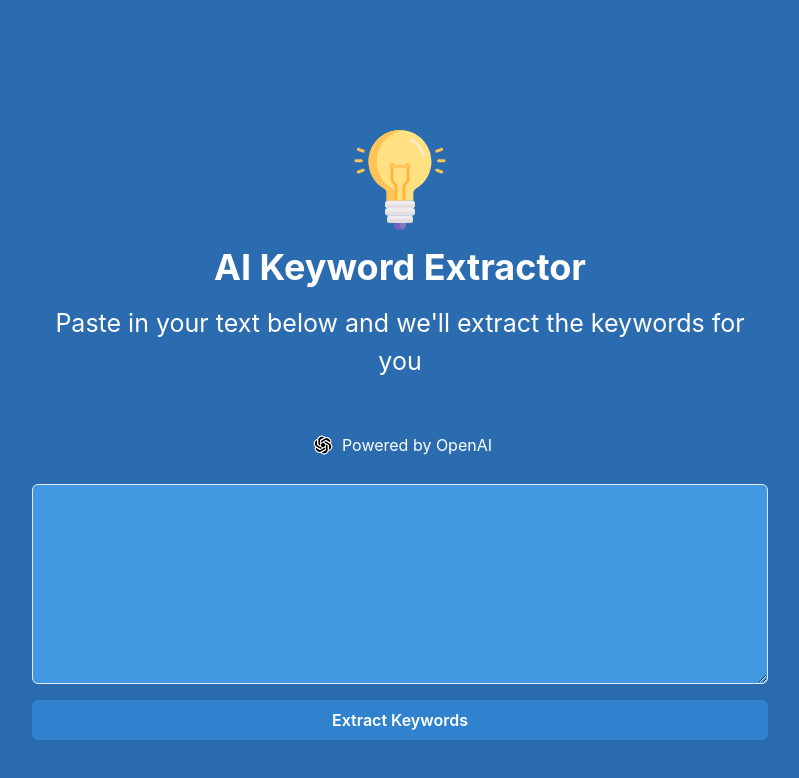
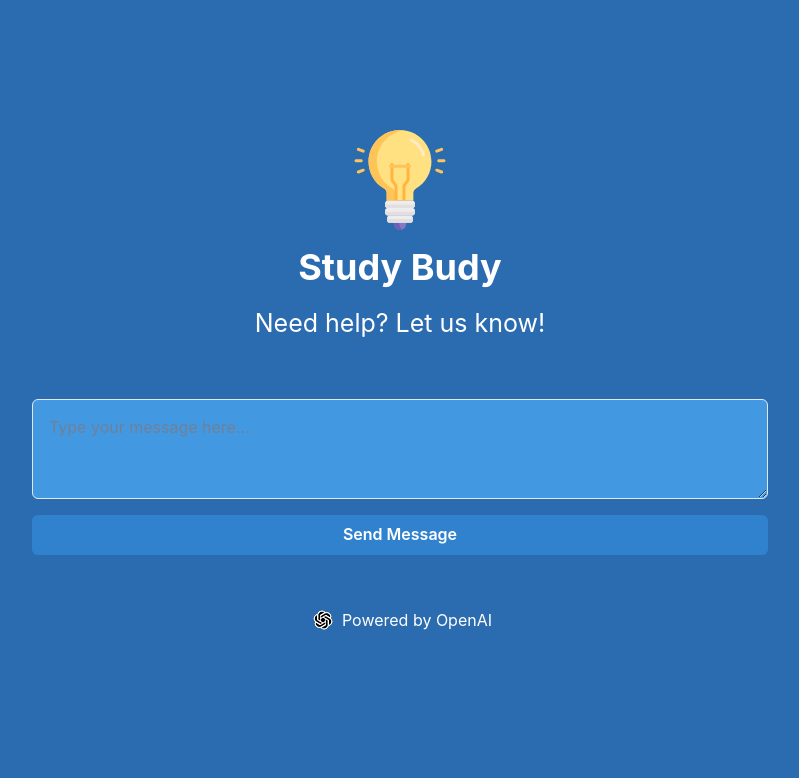
Before and after one commit to Arhum2/DeerHacks, a React app: page / in a window 1280 px wide. Shown: the top 778 px of the page, without its empty margins (240-1039 px from the left). Built offline with nearby package versions, Linux system fonts and the light colour scheme; the HTML template or start-up script is replaced by a standard one.

Commit message:
Made changes to frontend, implemented chatbot

```diff
--- a/src/App.jsx
+++ b/src/App.jsx
@@ -1,20 +1,23 @@
-import { useState } from 'react';
+import { useState, useRef } from 'react';
 import { Container, Box } from '@chakra-ui/react';
 import Header from './components/Header';
 import Footer from './components/Footer';
-import Textinput from './components/Textinput';
-import KeywordsModal from './components/KeywordsModal';
+import ChatInput from './components/ChatInput'; // Rename your Textinput to ChatInput
+import ChatDisplay from './components/ChatDisplay.jsx'; // This is a new component to display the chat
 
 const App = () => {
-
-  const [keywords, setKeywords] = useState('');
+  const [messages, setMessages] = useState([]); // This will store the conversation
   const [isOpen, setIsOpen] = useState(false);
   const [loading, setLoading] = useState(false);
+  const messageHistoryRef = useRef([]); // Using a ref to keep track of message history
 
+  const talkToChatbot = async (userMessage) => {
+    setLoading(true);
 
-  const extractKeywords = async (text) => {
-    setLoading(true);
-    setIsOpen(true);
+    // Add the user's message to the conversation history
+    const updatedMessages = [...messageHistoryRef.current, { role: 'user', content: userMessage }];
+    messageHistoryRef.current = updatedMessages;
+    setMessages(updatedMessages);
 
     const options = {
       method: 'POST',
@@ -23,49 +26,36 @@ const App = () => {
         Authorization: `Bearer ${import.meta.env.VITE_OPENAI_API_KEY}`,
       },
       body: JSON.stringify({
-        model: 'text-davinci-003',
-        prompt:
-          'Extract keywords from this text. Each keyword should have the number of occurrences in this format `keyword:occurrences`. Make the first letter of every word uppercase and separate with commas:\n\n' +
-          text +
-          '',
-        temperature: 0.5,
-        max_tokens: 60,
-        top_p: 1.0,
-        frequency_penalty: 0.8,
-        presence_penalty: 0.0,
+        model: 'gpt-3.5-turbo',
+        messages: updatedMessages,
       }),
     };
 
-  const response = await fetch(import.meta.env.VITE_OPENAI_API_URL, options);
+    try {
+      const response = await fetch(import.meta.env.VITE_OPENAI_API_URL, options);
+      const json = await response.json();
+      const botMessage = json.choices[0].message.content;
 
-  const json = await response.json();
-
-  const data = json.choices[0].text.trim();
-
-  console.log(data);
-  setKeywords(data);
-  setLoading(false);
-
-
+      // Add the GPT-3's response to the conversation history
+      messageHistoryRef.current = [...messageHistoryRef.current, { role: 'assistant', content: botMessage }];
+      setMessages(messageHistoryRef.current);
+    } catch (error) {
+      console.error('Error talking to chatbot:', error);
+    }
+    setLoading(false);
   };
 
-  const closeModal = () => {
-    setIsOpen(false);
-  }
-
   return (
-    <Box bg="blue.600" color="white" height="100vh"
-    paddingTop={130}>
-
+    <Box bg="blue.600" color="white" height="100vh" paddingTop={130}>
       <Container maxW="3xl" centerContent>
-      <Header />
-      <Footer />
-      <Textinput extractKeywords={extractKeywords}/>
+        <Header />
+        <ChatDisplay messages={messages} /> {/* This component displays the chat messages */}
+        <ChatInput talkToChatbot={talkToChatbot} loading={loading} />
+        <Footer />
       </Container>
-      <KeywordsModal keywords={keywords} loading={loading} isOpen={isOpen} closeModal={closeModal}/>
-
+      {/* Other modals or UI elements as needed */}
     </Box>
   );
 };
 
-export default App
+export default App;
--- /dev/null
+++ b/src/components/ChatDisplay.jsx
@@ -0,0 +1,23 @@
+import { Box, Text, VStack, Divider } from "@chakra-ui/react";
+
+const ChatDisplay = ({ messages }) => {
+  return (
+    <VStack
+      width="100%"
+      maxHeight="400px" // or any other value that fits your design
+      overflowY="auto"
+      padding={4}
+      spacing={4}
+      align="stretch"
+    >
+      {messages.map((message, index) => (
+        <Box key={index} bg={message.role === 'user' ? 'blue.300' : 'gray.100'} color={message.role === 'user' ? 'white' : 'black'} padding={3} borderRadius="lg" alignSelf={message.role === 'user' ? 'flex-end' : 'flex-start'}>
+          <Text fontSize="md">{message.content}</Text>
+          {index < messages.length - 1 && <Divider orientation="horizontal" />}
+        </Box>
+      ))}
+    </VStack>
+  );
+};
+
+export default ChatDisplay;
--- /dev/null
+++ b/src/components/ChatInput.jsx
@@ -0,0 +1,49 @@
+import { useState } from "react";
+import { Textarea, Button, useToast } from "@chakra-ui/react";
+
+const ChatInput = ({ talkToChatbot, loading }) => { // destructuring props here
+  const [text, setText] = useState('');
+  const toast = useToast();
+
+  const submitMessage = () => {
+    if (text.trim() === "") {
+      toast({
+        title: "Message field is empty",
+        description: "Please enter a message to send.",
+        status: "error",
+        duration: 5000,
+        isClosable: true,
+      });
+    } else {
+        talkToChatbot(text); // This matches the prop passed in App component
+        setText(''); // Clear the input after sending the message
+    }
+  };
+
+  return (
+    <>
+      <Textarea
+        bg="blue.400"
+        color="white"
+        padding={4}
+        marginTop={6}
+        height={100} // Height can be less than for keywords since it's for single messages
+        value={text}
+        onChange={(event) => setText(event.target.value)}
+        placeholder="Type your message here..."
+      />
+      <Button
+        bg="blue.500"
+        color="white"
+        marginTop={4}
+        width="100%"
+        _hover={{ bg: "blue.700" }}
+        onClick={submitMessage}
+      >
+        Send Message
+      </Button>
+    </>
+  );
+};
+
+export default ChatInput;
--- a/src/components/Header.jsx
+++ b/src/components/Header.jsx
@@ -7,9 +7,9 @@ const Header = () => {
     <>
     <Image src={logo} alt = "logo"
     width={100} marginBottom ='1rem' />
-        <Heading color="white" marginBottom='1rem'>AI Keyword Extractor</Heading>
+        <Heading color="white" marginBottom='1rem'>Study Budy</Heading>
      <Heading />
-     <Text fontSize={25} textAlign='center'>Paste in your text below and we'll extract the keywords for you</Text>
+     <Text fontSize={25} textAlign='center'>Need help? Let us know!</Text>
      </>
   )
 }
```
